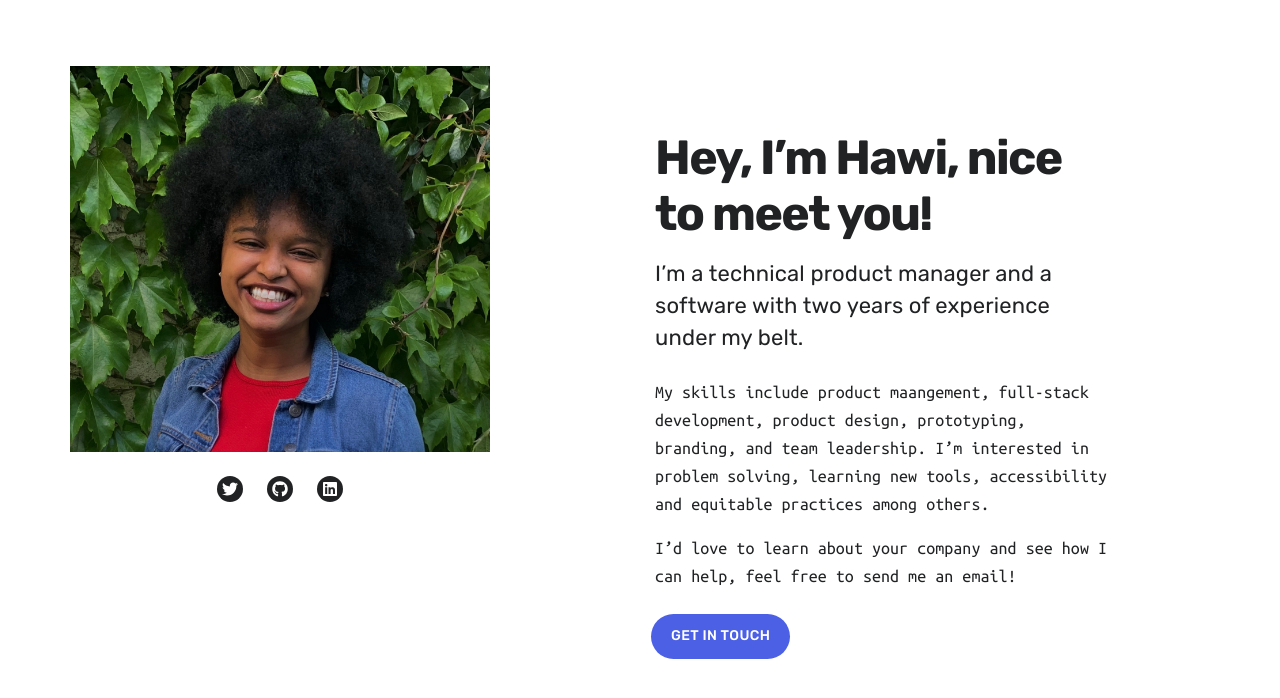
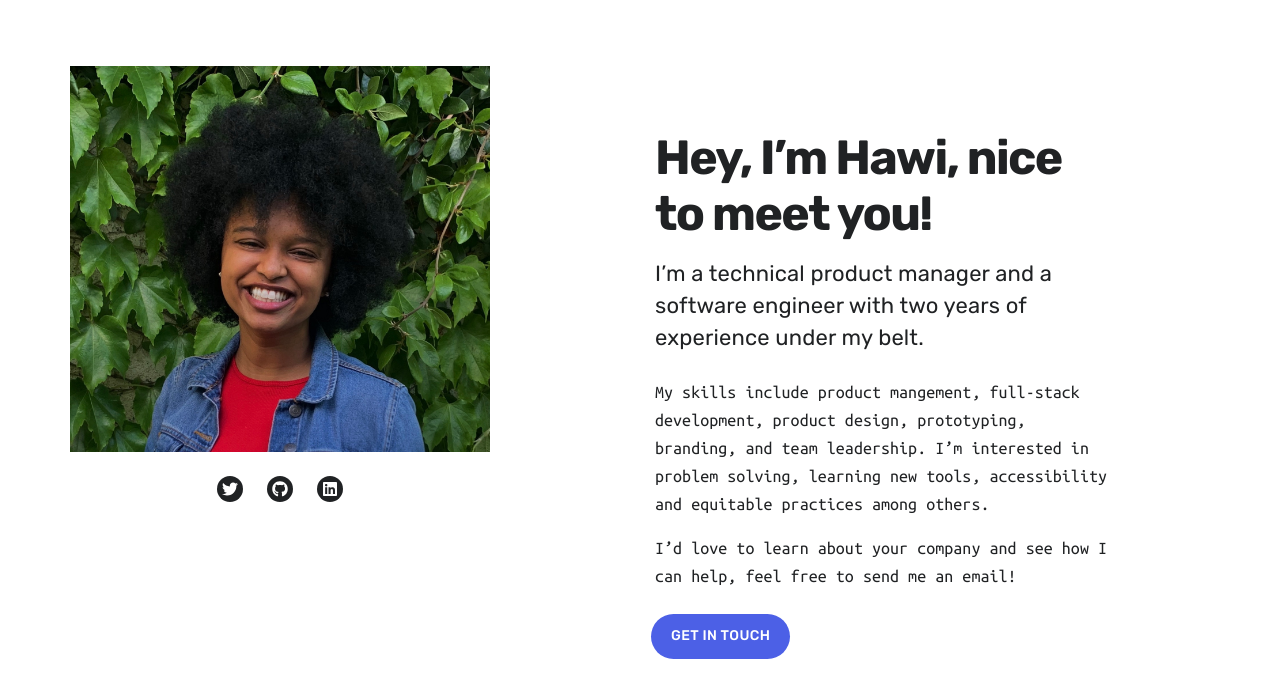
Before and after one commit to hawiabraham/personal-website, a Jekyll site: the page built from index.html, in a window 1280 px wide and 900 px high, scrolled down 1742 px. Shown: the top 698 px of the window. Built offline with Jekyll 4.4.1, drawn with Linux system fonts in a browser that asks for light colours; nearby versions of some CDN libraries.

```diff
--- a/_data/settings.yml
+++ b/_data/settings.yml
@@ -33,7 +33,7 @@ contact_settings:
 
 social_settings:
   facebook_url: ''
-  twitter_url: 'twitter.com/hawiabraham'
+  twitter_url: 'https://twitter.com/hawiabraham'
   instagram_url: ''
   snapchat_url: ''
   youtube_url: ''
@@ -49,7 +49,7 @@ social_settings:
   dribbble_url: ''
   behance_url: ''
   deviantart_url: ''
-  github_url: 'github.com/hawiabraham'
+  github_url: 'https://github.com/hawiabraham'
   reddit_url: ''
   flickr_url: ''
   etsy_url: ''
@@ -57,7 +57,7 @@ social_settings:
   soundcloud_url: ''
   spotify_url: ''
   bandcamp_url: ''
-  linkedin_url: 'linkedin.com/in/hawiabraham'
+  linkedin_url: 'https://linkedin.com/in/hawiabraham'
 
 color_settings:
   background_color: '#ffffff'
--- a/_includes/section__about.html
+++ b/_includes/section__about.html
@@ -12,10 +12,10 @@
 
     <div class="about__content">
       <h2 class="title">Hey, I’m Hawi, nice to meet you!</h2>
-      <p class="subtitle subtitle--light">I’m a technical product manager and a software with two years of experience under my belt.
+      <p class="subtitle subtitle--light">I’m a technical product manager and a software engineer with two years of experience under my belt.
       </p>
 
-      <p>My skills include product maangement, full-stack development, product design, prototyping,
+      <p>My skills include product mangement, full-stack development, product design, prototyping,
         branding, and team leadership. I’m interested in problem solving, learning new tools, accessibility and equitable practices among others.</p>
       <p>I’d love to learn about your company and see how I can help, feel free to send me an email!</p>
 
```
Also changed, not shown: 1 other file.
